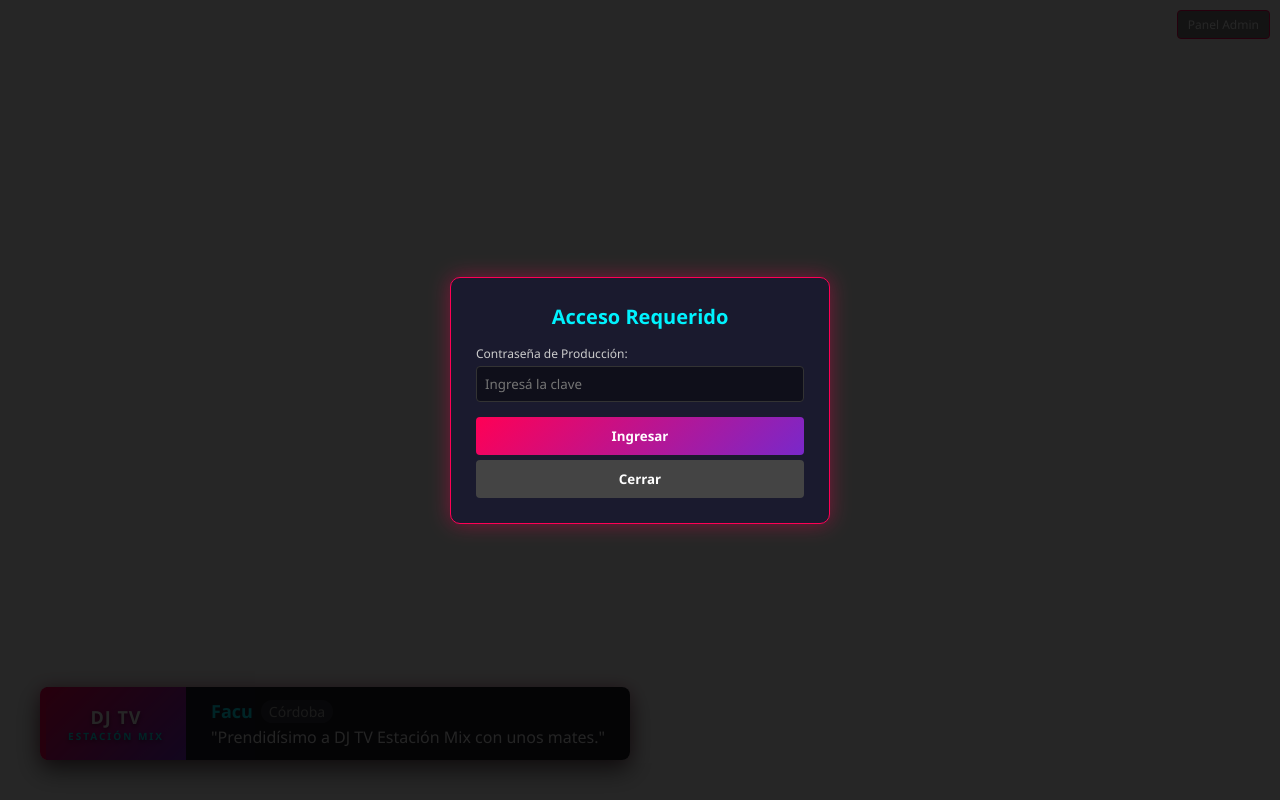
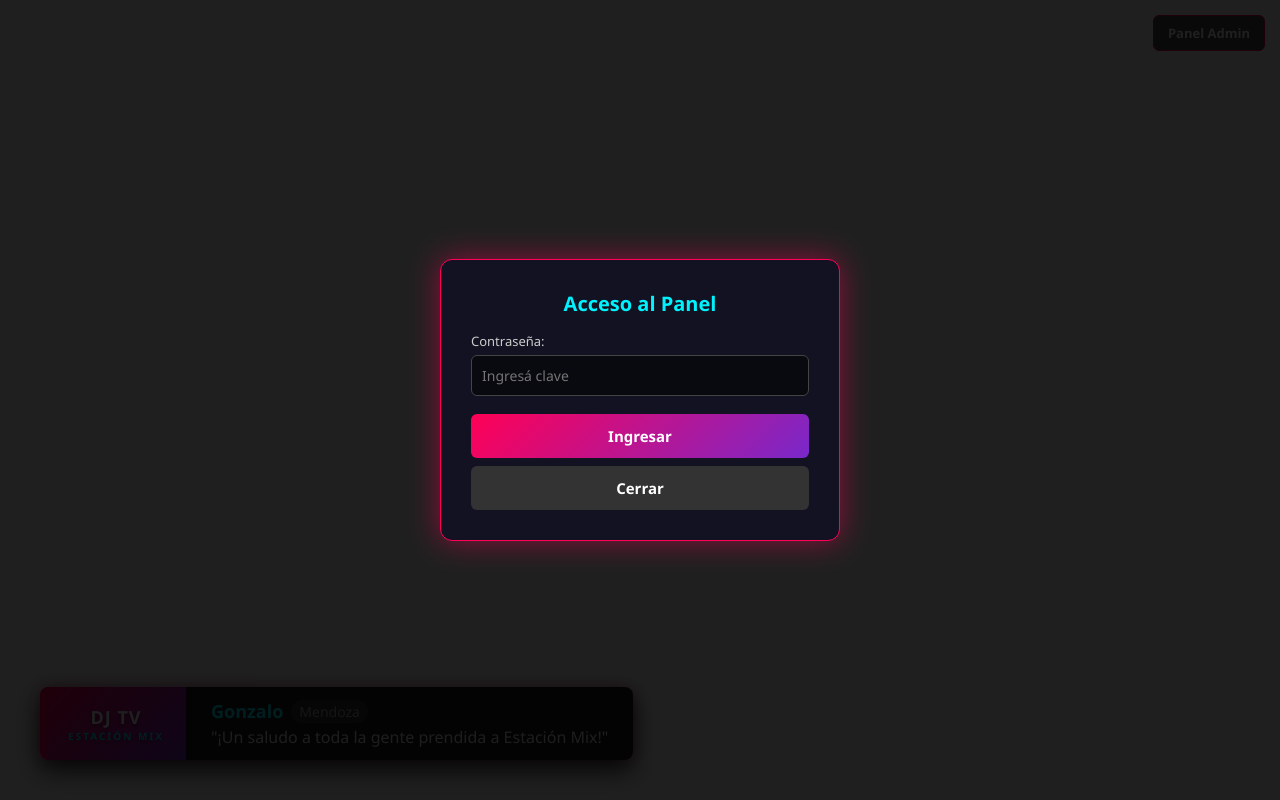
Before and after one commit to masplay120/pronostico, a plain HTML site: page chat.html in a window 1280 px wide. Both pictures are taken after a click on the button "Panel Admin". Drawn offline with Linux system fonts and the light colour scheme; no server answers.

Commit message:
Update chat.html

```diff
--- a/chat.html
+++ b/chat.html
@@ -20,23 +20,24 @@
         }
 
         /* -------------------------------------------------------------
-           1. ESTILOS DEL ZÓCALO (OBS / VMIX)
+           1. ZÓCALO (ABAJO A LA IZQUIERDA PARA OBS)
            ------------------------------------------------------------- */
         .zocalo-screen {
-            position: absolute;
+            position: fixed;
             bottom: 40px;
             left: 40px;
             display: flex;
             align-items: stretch;
-            background: rgba(15, 15, 26, 0.94);
+            background: rgba(15, 15, 26, 0.95);
             border-left: 6px solid #ff0055;
             border-radius: 8px;
-            box-shadow: 0 10px 25px rgba(0, 0, 0, 0.6), 0 0 15px rgba(255, 0, 85, 0.3);
+            box-shadow: 0 10px 25px rgba(0, 0, 0, 0.8), 0 0 15px rgba(255, 0, 85, 0.4);
             max-width: 850px;
             color: #ffffff;
             opacity: 0;
             transform: translateY(50px);
             transition: all 0.6s cubic-bezier(0.16, 1, 0.3, 1);
+            z-index: 10;
         }
 
         .zocalo-screen.visible {
@@ -90,28 +91,30 @@
         .mensaje-texto { font-size: 16px; color: #eeeeee; font-weight: 400; line-height: 1.3; }
 
         /* -------------------------------------------------------------
-           2. ESTILOS DEL PANEL DE CONTROL (ADMIN)
+           2. BOTÓN Y MODAL ADMIN (CORREGIDO Y CENTRADO EN PANTALLA)
            ------------------------------------------------------------- */
         .btn-abrir-panel {
             position: fixed;
-            top: 10px;
-            right: 10px;
-            background: rgba(0,0,0,0.5);
+            top: 15px;
+            right: 15px;
+            background: rgba(0,0,0,0.7);
             color: #fff;
             border: 1px solid #ff0055;
-            padding: 5px 10px;
-            border-radius: 4px;
+            padding: 8px 14px;
+            border-radius: 6px;
             cursor: pointer;
-            z-index: 9999;
-            font-size: 12px;
+            z-index: 99998;
+            font-size: 13px;
+            font-weight: bold;
         }
 
         .admin-modal {
             display: none;
             position: fixed;
-            top: 0; left: 0; width: 100vw; height: 100vh;
-            background: rgba(0, 0, 0, 0.85);
-            z-index: 10000;
+            top: 0; left: 0;
+            width: 100vw; height: 100vh;
+            background: rgba(0, 0, 0, 0.88);
+            z-index: 99999; /* Asegura quedar por encima de todo */
             justify-content: center;
             align-items: center;
             color: #fff;
@@ -120,44 +123,47 @@
         .admin-modal.active { display: flex; }
 
         .admin-card {
-            background: #1a1a2e;
+            background: #121222;
             border: 1px solid #ff0055;
-            padding: 25px;
-            border-radius: 10px;
-            width: 380px;
-            box-shadow: 0 0 20px rgba(255, 0, 85, 0.4);
+            padding: 30px;
+            border-radius: 12px;
+            width: 90%;
+            max-width: 400px;
+            box-shadow: 0 0 30px rgba(255, 0, 85, 0.5);
         }
 
         .admin-card h2 { margin-bottom: 15px; color: #00f2fe; text-align: center; font-size: 20px; }
-        .admin-card label { display: block; margin-top: 10px; font-size: 12px; color: #ccc; }
+        .admin-card label { display: block; margin-top: 12px; font-size: 13px; color: #ccc; }
         .admin-card input, .admin-card textarea {
             width: 100%;
-            padding: 8px;
-            margin-top: 4px;
-            background: #0f0f1a;
-            border: 1px solid #333;
+            padding: 10px;
+            margin-top: 5px;
+            background: #090910;
+            border: 1px solid #444;
             color: #fff;
-            border-radius: 4px;
+            border-radius: 6px;
+            font-size: 14px;
         }
 
         .admin-card button {
             width: 100%;
-            margin-top: 15px;
-            padding: 10px;
+            margin-top: 18px;
+            padding: 12px;
             background: linear-gradient(135deg, #ff0055, #7928ca);
             border: none;
             color: #fff;
             font-weight: bold;
-            border-radius: 4px;
+            border-radius: 6px;
             cursor: pointer;
+            font-size: 15px;
         }
 
-        .status-msg { margin-top: 10px; font-size: 12px; text-align: center; color: #00f2fe; }
+        .status-msg { margin-top: 12px; font-size: 13px; text-align: center; color: #00f2fe; }
     </style>
 </head>
 <body>
 
-    <!-- PANTALLA ZÓCALO PARA OBS -->
+    <!-- ZÓCALO DE TRANSMISIÓN -->
     <div class="zocalo-screen" id="zocalo">
         <div class="badge-canal">
             <span class="titulo">DJ TV</span>
@@ -172,62 +178,63 @@
         </div>
     </div>
 
-    <!-- BOTÓN DISCRETO PARA ABRIR PANEL -->
+    <!-- BOTÓN ADMIN -->
     <button class="btn-abrir-panel" onclick="abrirLogin()">Panel Admin</button>
 
-    <!-- MODAL PANEL ADMIN -->
+    <!-- MODAL FLOTANTE CENTRADO -->
     <div class="admin-modal" id="adminModal">
-        <!-- FORMULARIO LOGIN -->
         <div class="admin-card" id="formLogin">
-            <h2>Acceso Requerido</h2>
-            <label>Contraseña de Producción:</label>
-            <input type="password" id="inputPass" placeholder="Ingresá la clave">
+            <h2>Acceso al Panel</h2>
+            <label>Contraseña:</label>
+            <input type="password" id="inputPass" placeholder="Ingresá clave">
             <button onclick="validarPass()">Ingresar</button>
-            <button onclick="cerrarPanel()" style="background: #444; margin-top: 5px;">Cerrar</button>
+            <button onclick="cerrarPanel()" style="background: #333; margin-top: 8px;">Cerrar</button>
         </div>
 
-        <!-- FORMULARIO INGRESAR MENSAJE -->
         <div class="admin-card" id="formMensaje" style="display:none;">
-            <h2>Enviar Mensaje Real</h2>
+            <h2>Enviar Saludo Real</h2>
             <label>Nombre:</label>
             <input type="text" id="inputNombre" placeholder="Ej: Cristian">
-            <label>Ubicación / Lugar:</label>
+            <label>Ubicación:</label>
             <input type="text" id="inputLugar" placeholder="Ej: Chaco">
-            <label>Mensaje del Televidente:</label>
-            <textarea id="inputTexto" rows="3" placeholder="Ej: Saludos a todos los que escuchan..."></textarea>
+            <label>Mensaje:</label>
+            <textarea id="inputTexto" rows="3" placeholder="Escribí el mensaje..."></textarea>
 
-            <button onclick="guardarMensajeManual()">Publicar a Cola</button>
+            <button onclick="guardarMensajeManual()">Publicar a Zócalo</button>
             <div class="status-msg" id="statusMsg"></div>
-            <button onclick="cerrarPanel()" style="background: #444; margin-top: 10px;">Salir del Panel</button>
+            <button onclick="cerrarPanel()" style="background: #333; margin-top: 10px;">Salir</button>
         </div>
     </div>
 
     <script>
-        // ========================================================
-        // CONFIGURACIÓN DE CONEXIÓN CON CLOUDFLARE WORKER
-        // ========================================================
-        const WORKER_URL = "https://groq-proxy.fachacarlos1.workers.dev";
         const CLAVE_ADMIN = "you120";
+        const TIEMPO_VISIBILIDAD = 8000;
+        const TIEMPO_OCULTO = 12000;
 
-        // Tiempos (milisegundos)
-        const TIEMPO_VISIBILIDAD = 8000; // 8 segundos visible
-        const TIEMPO_OCULTO = 12000;     // 12 segundos oculto
-
-        // Colas de almacenamiento local (Browser Cache)
         let mensajesReales = JSON.parse(localStorage.getItem('mensajesReales')) || [];
         let aprendizajeEstilo = JSON.parse(localStorage.getItem('aprendizajeEstilo')) || [];
         let historialUbicaciones = [];
         let historialNombres = [];
 
-        // Elementos DOM
         const zocalo = document.getElementById('zocalo');
         const nombreEl = document.getElementById('nombre');
         const lugarEl = document.getElementById('lugar');
         const mensajeEl = document.getElementById('mensaje');
 
-        // ========================================================
-        // LÓGICA DE PANEL ADMINISTRADOR
-        // ========================================================
+        // Leer mensaje enviado directo por URL desde otro dispositivo
+        function cargarMensajeDesdeURL() {
+            const params = new URLSearchParams(window.location.search);
+            const nombre = params.get('nombre');
+            const lugar = params.get('lugar');
+            const mensaje = params.get('mensaje');
+
+            if (nombre && lugar && mensaje) {
+                mensajesReales.push({ nombre, lugar, mensaje });
+                // Limpiar la URL sin recargar la página
+                window.history.replaceState({}, document.title, window.location.pathname);
+            }
+        }
+
         function abrirLogin() {
             document.getElementById('adminModal').classList.add('active');
         }
@@ -240,8 +247,7 @@
         }
 
         function validarPass() {
-            const pass = document.getElementById('inputPass').value;
-            if (pass === CLAVE_ADMIN) {
+            if (document.getElementById('inputPass').value === CLAVE_ADMIN) {
                 document.getElementById('formLogin').style.display = 'none';
                 document.getElementById('formMensaje').style.display = 'block';
             } else {
@@ -255,131 +261,107 @@
             const mensaje = document.getElementById('inputTexto').value.trim();
 
             if (!nombre || !lugar || !mensaje) {
-                alert("Por favor completá todos los campos.");
+                alert("Completá todos los campos.");
                 return;
             }
 
             const nuevoObj = { nombre, lugar, mensaje };
-
-            // 1. Guardar en cola de salida directa
             mensajesReales.push(nuevoObj);
             localStorage.setItem('mensajesReales', JSON.stringify(mensajesReales));
 
-            // 2. Guardar en la base de "aprendizaje" para que la IA los imite después
             aprendizajeEstilo.push(nuevoObj);
             if(aprendizajeEstilo.length > 20) aprendizajeEstilo.shift();
             localStorage.setItem('aprendizajeEstilo', JSON.stringify(aprendizajeEstilo));
 
-            // Limpiar inputs
             document.getElementById('inputNombre').value = '';
             document.getElementById('inputLugar').value = '';
             document.getElementById('inputTexto').value = '';
 
             const status = document.getElementById('statusMsg');
-            status.textContent = "¡Mensaje guardado! Saldrá en el próximo turno.";
+            status.textContent = "¡Enviado! Saldrá en el próximo ciclo.";
             setTimeout(() => status.textContent = "", 3000);
         }
 
-        // ========================================================
-        // GENERACIÓN DE MENSAJES (WORKER IA O REAL)
-        // ========================================================
         async function obtenerSiguienteMensaje() {
-            // 1. Si hay un mensaje real manual, sale primero
+            cargarMensajeDesdeURL();
+
             if (mensajesReales.length > 0) {
                 const mensajePrioritario = mensajesReales.shift();
                 localStorage.setItem('mensajesReales', JSON.stringify(mensajesReales));
                 return mensajePrioritario;
             }
 
-            // 2. Si no hay mensajes manuales, consultamos al Worker de Cloudflare
             return await generarMensajeConIA();
         }
 
         async function generarMensajeConIA() {
             let ejemplosTexto = "";
             if (aprendizajeEstilo.length > 0) {
-                ejemplosTexto = "Imitá exactamente el tono y estilo de estos mensajes reales recibidos previamente:\n";
+                ejemplosTexto = "Imitá este estilo de mensajes reales:\n";
                 aprendizajeEstilo.slice(-5).forEach(m => {
                     ejemplosTexto += `- "${m.nombre} de ${m.lugar}: ${m.mensaje}"\n`;
                 });
             }
 
             const promptSystem = `
-            Sos un simulador de audiencia para el canal de música "DJ TV Estación Mix" en Argentina.
-            Debes responder obligatoriamente con un formato JSON puro con las claves "nombre", "lugar", "mensaje".
+            Sos un simulador de audiencia para el canal "DJ TV Estación Mix" en Argentina.
+            Responde OBLIGATORIAMENTE con un JSON puro con las claves "nombre", "lugar", "mensaje".
 
-            REGLAS ANTI-REPETICIÓN OBLIGATORIAS:
-            1. PROHIBIDO usar estos nombres recientes: [${historialNombres.join(', ')}].
-            2. PROHIBIDO usar estas ciudades/provincias recientes: [${historialUbicaciones.join(', ')}].
-            3. Variá entre ciudades pequeñas, medianas y capitales del interior de Argentina.
+            ANTI-REPETICIÓN:
+            Nombres prohibidos: [${historialNombres.join(', ')}].
+            Ubicaciones prohibidas: [${historialUbicaciones.join(', ')}].
 
-            REGLAS DE ESTILO:
+            REGLAS:
             ${ejemplosTexto}
-            - Mensaje corto (máximo 120 caracteres).
-            - Tono argentino fresco, espontáneo y coloquial.
+            - Mensaje de máximo 120 caracteres.
+            - Tono argentino de radio/TV alegre y espontáneo.
             `;
 
             try {
-                const response = await fetch(WORKER_URL, {
+                // Petición directa a Cloudflare Worker
+                const response = await fetch("https://groq-proxy.fachacarlos1.workers.dev", {
                     method: "POST",
-                    headers: {
-                        "Content-Type": "application/json"
-                    },
+                    headers: { "Content-Type": "application/json" },
                     body: JSON.stringify({
                         model: "llama-3.1-8b-instant",
                         response_format: { type: "json_object" },
                         messages: [
                             { role: "system", content: promptSystem },
-                            { role: "user", content: "Generá un nuevo mensaje simulado en formato json." }
+                            { role: "user", content: "Generá un nuevo mensaje." }
                         ],
-                        temperature: 0.9
+                        temperature: 0.95
                     })
                 });
 
-                if (!response.ok) {
-                    console.error("Respuesta no OK del Worker:", response.status);
-                    return obtenerMensajeBackup();
-                }
-
                 const data = await response.json();
 
-                if (data.error) {
-                    console.error("Error devuelto por la API de Groq:", data.error);
-                    return obtenerMensajeBackup();
-                }
-
+                if (data.choices && data.choices[0]) {
                     const res = JSON.parse(data.choices[0].message.content);
-
                     if (res.nombre && res.lugar) {
                         historialNombres.push(res.nombre);
                         historialUbicaciones.push(res.lugar);
                         if (historialNombres.length > 5) historialNombres.shift();
                         if (historialUbicaciones.length > 5) historialUbicaciones.shift();
                     }
-
                     return res;
+                }
+                return obtenerMensajeBackup();
 
             } catch (err) {
-                console.error("Error de conexión:", err);
                 return obtenerMensajeBackup();
             }
         }
 
-        // Función de respaldo rotativa si falla la red
         function obtenerMensajeBackup() {
             const backups = [
                 { nombre: "Cristian", lugar: "Chaco", mensaje: "Hola soy cristian de chaco los veo todo el día." },
-                { nombre: "Mariela", lugar: "Posadas", mensaje: "Buenas noches me encanta el canal." },
-                { nombre: "Emilio", lugar: "Buenos Aires", mensaje: "¡Qué buenos videoclips musicales están pasando!" },
-                { nombre: "Facu", lugar: "Córdoba", mensaje: "Prendidísimo a DJ TV Estación Mix con unos mates." },
-                { nombre: "Gonzalo", lugar: "Mendoza", mensaje: "Saludos a toda la audiencia de Estación Mix." }
+                { nombre: "Mariela", lugar: "Posadas", mensaje: "Buenas noches me encanta la música del canal." },
+                { nombre: "Gonzalo", lugar: "Mendoza", mensaje: "¡Un saludo a toda la gente prendida a Estación Mix!" },
+                { nombre: "Facu", lugar: "Córdoba", mensaje: "Prendidísimo a DJ TV con unos buenos mates." }
             ];
             return backups[Math.floor(Math.random() * backups.length)];
         }
 
-        // ========================================================
-        // CICLO DE PANTALLA
-        // ========================================================
         async function cicloPantalla() {
             const data = await obtenerSiguienteMensaje();
 
@@ -387,16 +369,13 @@
             lugarEl.textContent = data.lugar;
             mensajeEl.textContent = `"${data.mensaje}"`;
 
-            // Entrada
             zocalo.classList.add('visible');
 
-            // Salida
             setTimeout(() => {
                 zocalo.classList.remove('visible');
             }, TIEMPO_VISIBILIDAD);
         }
 
-        // Inicio automático del ciclo
         function arrancar() {
             cicloPantalla();
             setInterval(cicloPantalla, TIEMPO_VISIBILIDAD + TIEMPO_OCULTO);
```
Lines whose indentation alone changed are shown as unchanged.
